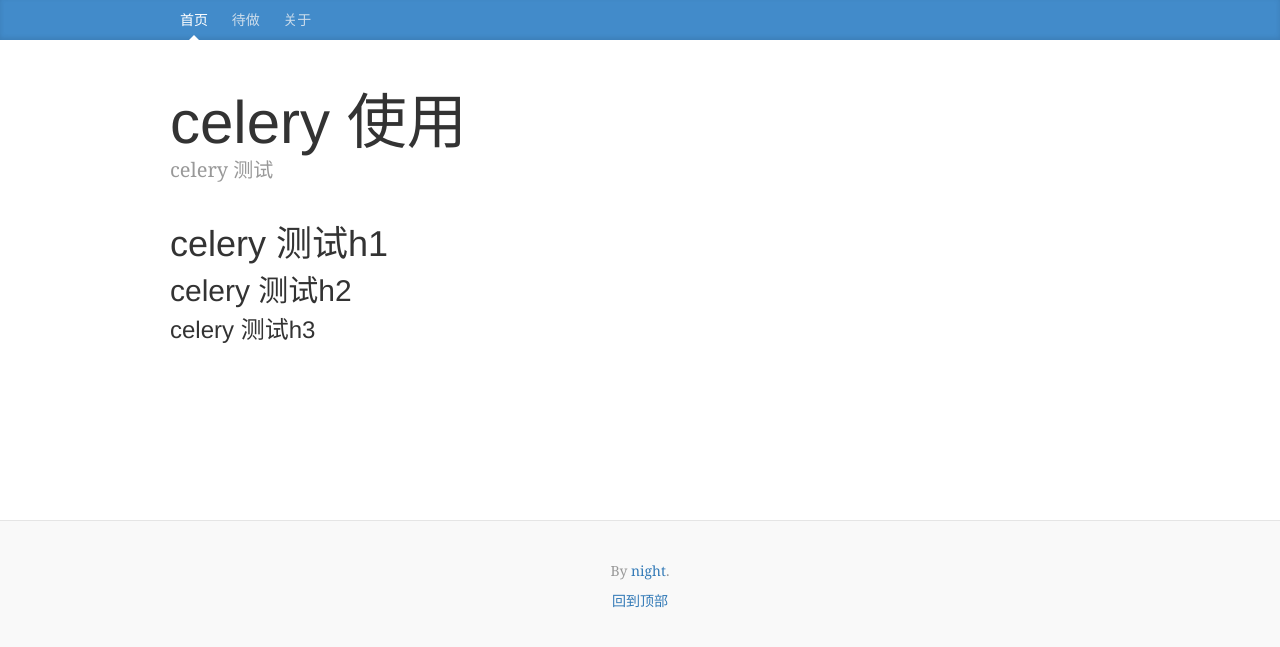
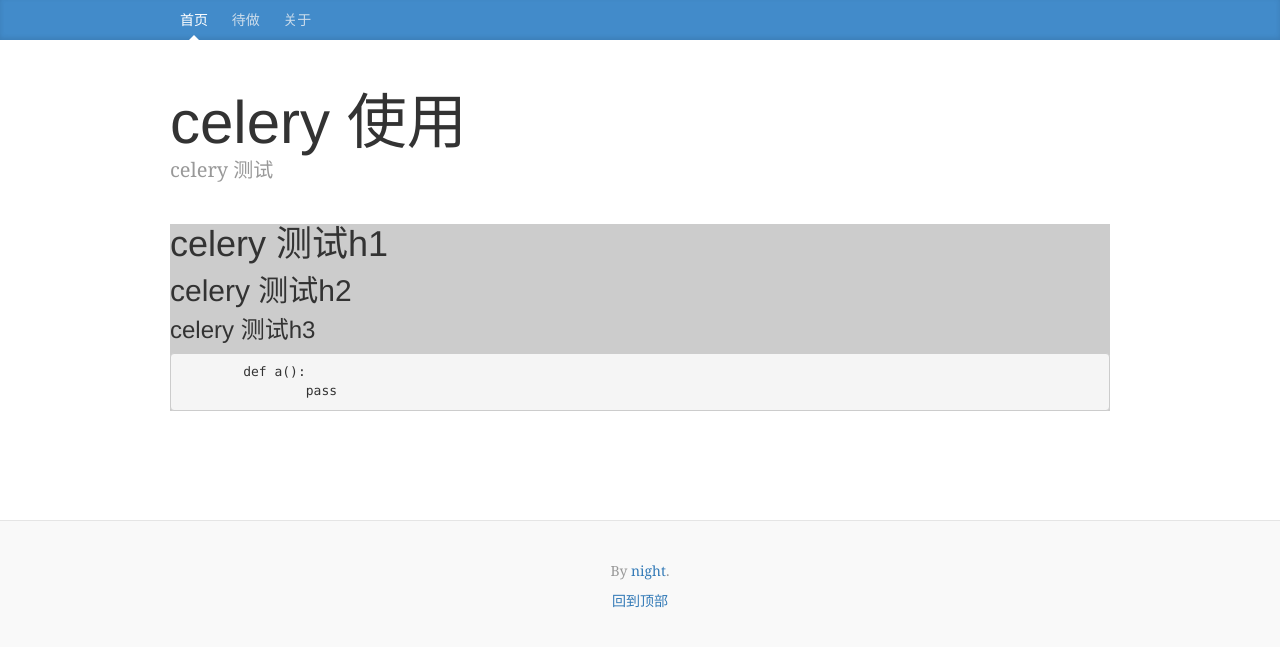
Before and after one commit to night1008/night1008.github.io, a Jekyll site: the page built from _posts/2016-11-09-celery.md, in a window 1280 px wide. Shown: the top 647 px of the page. Built offline with Jekyll 4.4.1, drawn with Linux system fonts in a browser that asks for light colours.

Commit message:
update post

````diff
--- a/_layouts/default.html
+++ b/_layouts/default.html
@@ -26,16 +26,21 @@
             </div>
         </div>
         <div class="container" style="min-height:480px;">
+            <div class="row">
+                <div class="col-md-12">
                     <div class="blog-header">
                         <h1 class="blog-title">{{ page.title }}</h1>
                         <p class="lead blog-description">
                             {{ page.description }}
                         </p>
                     </div>
-
+                </div>
+            </div>
             <div class="row">
                 <div class="col-md-12">
+                    <div class="blog-body">
                         {{ content }}
+                    </div>
                 </div>
             </div>
         </div>
--- a/_posts/2016-11-09-celery.md
+++ b/_posts/2016-11-09-celery.md
@@ -9,3 +9,8 @@ description: celery 测试
 ## celery 测试h2
 
 ### celery 测试h3
+
+```python
+	def a():
+		pass
+```
--- a/assets/css/custom.css
+++ b/assets/css/custom.css
@@ -93,6 +93,9 @@ h6, .h6 {
   font-size: 20px;
   color: #999;
 }
+.blog-body {
+  background-color: #ccc;
+}
 
 
 /*
````
Lines whose indentation alone changed are shown as unchanged.
